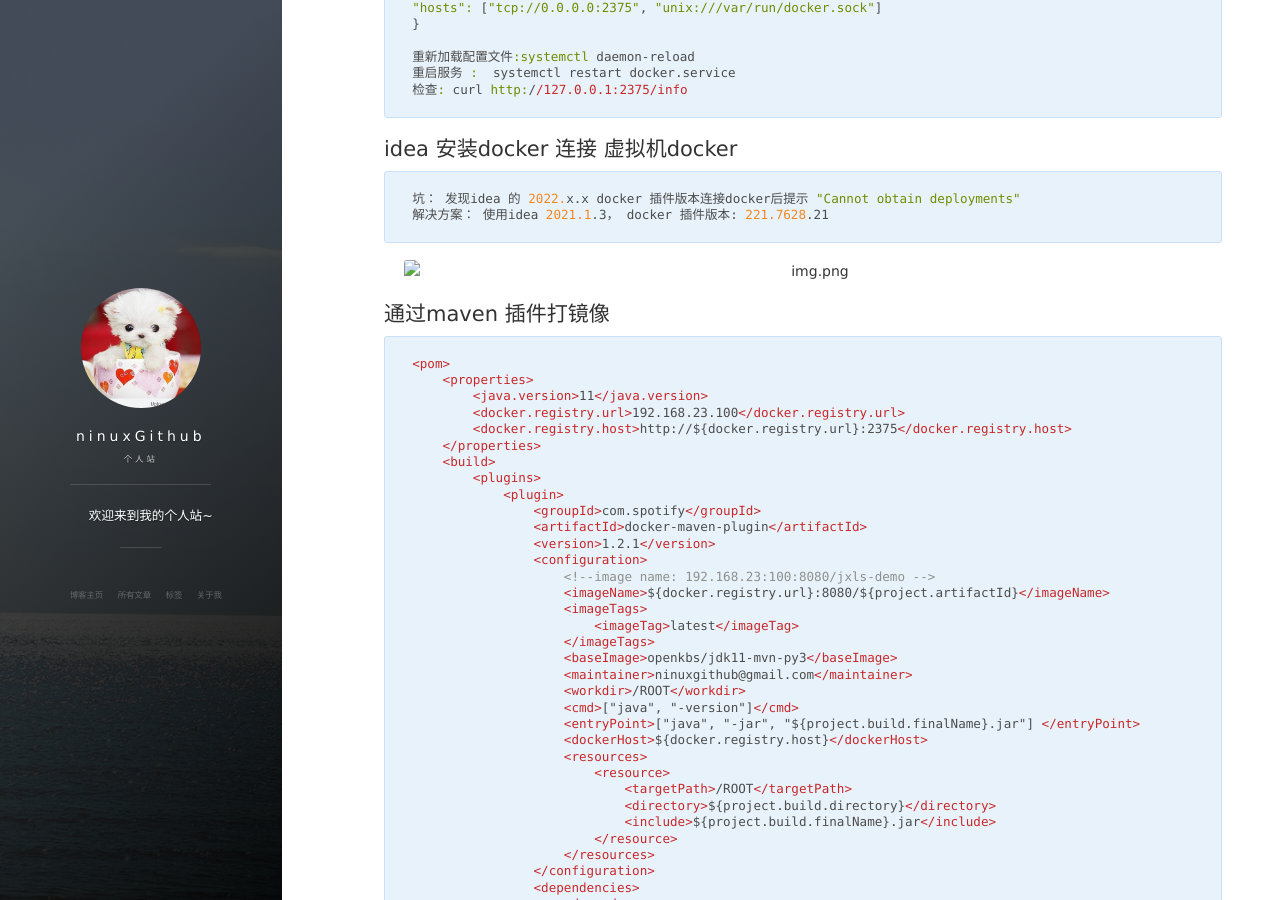
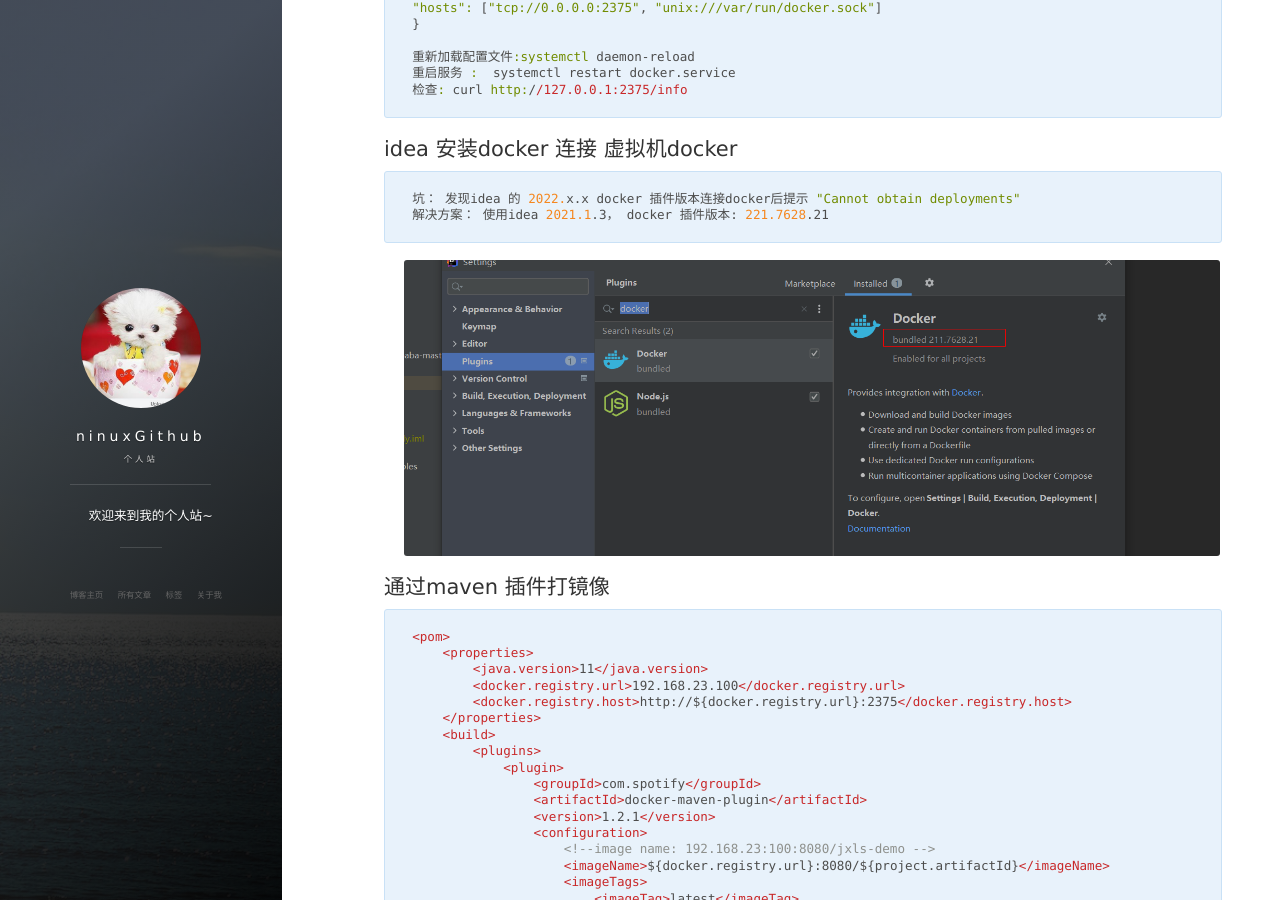
Before and after one commit to ninuxGithub/ninuxGithub.github.io, a Jekyll site: the page built from _posts/docker/2022-12-09-dockerUsage.md, in a window 1280 px wide and 900 px high, scrolled down 323 px. Built offline with Jekyll 4.4.1, drawn with Linux system fonts in a browser that asks for light colours; nearby versions of some CDN libraries; comment, search, counter and statistics services are not loaded.

Commit message:
docker 使用随笔

```diff
--- a/_posts/docker/2022-12-09-dockerUsage.md
+++ b/_posts/docker/2022-12-09-dockerUsage.md
@@ -27,7 +27,7 @@ tag: docker
     坑： 发现idea 的 2022.x.x docker 插件版本连接docker后提示 "Cannot obtain deployments"
     解决方案： 使用idea 2021.1.3， docker 插件版本: 221.7628.21
 
-![img.png](../../images/posts/docker-version.png)
+![img.png](/images/posts/docker-version.png)
 
 
 ## 通过maven 插件打镜像
@@ -85,12 +85,12 @@ tag: docker
 
 ## 开始查看docker 插件里面的镜像
 
-![img.png](../../images/posts/docker-config.png)
+![img.png](/images/posts/docker-config.png)
 
 
 ## 配置容器内映射端口
 
-![img.png](../../images/posts/docker-port-mapping.png)
+![img.png](/images/posts/docker-port-mapping.png)
 
 ## 访问
     通过http://192.168.23.100:8080/xxx 访问容器里面的应用
```
